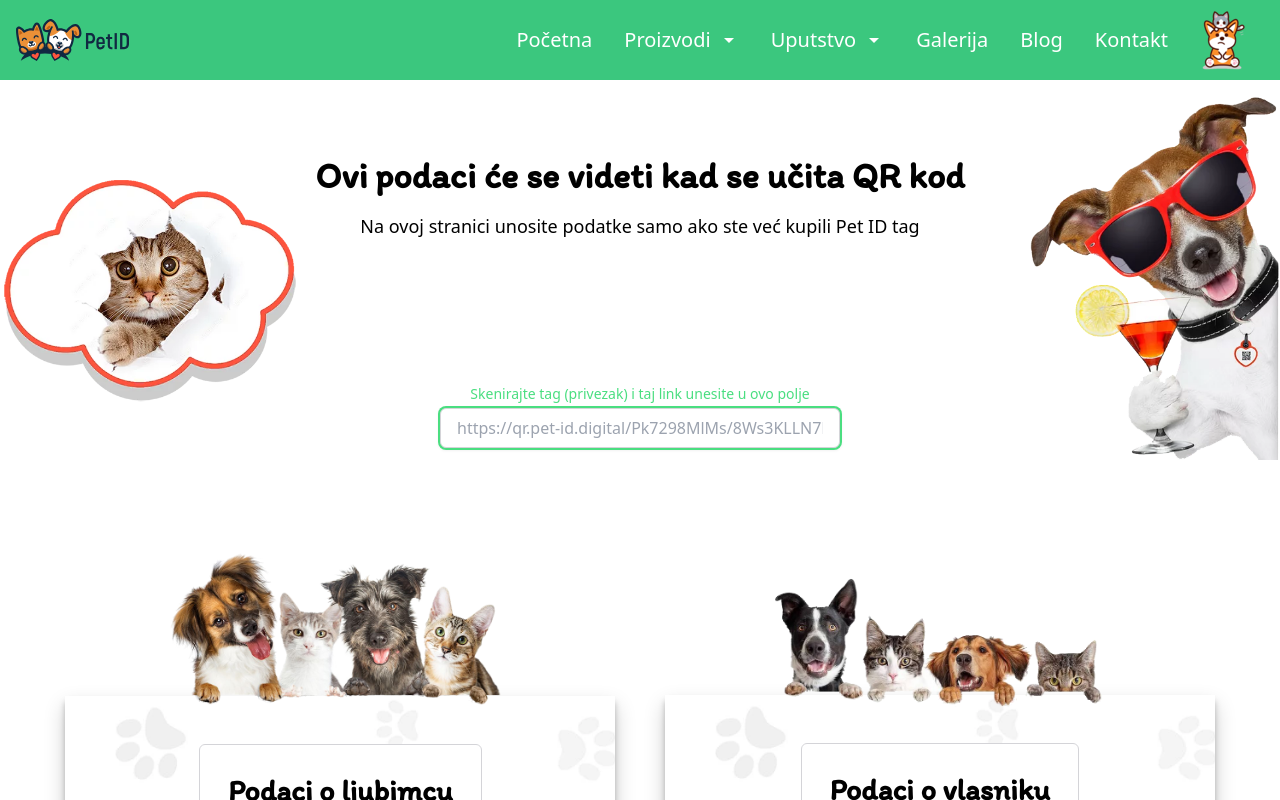
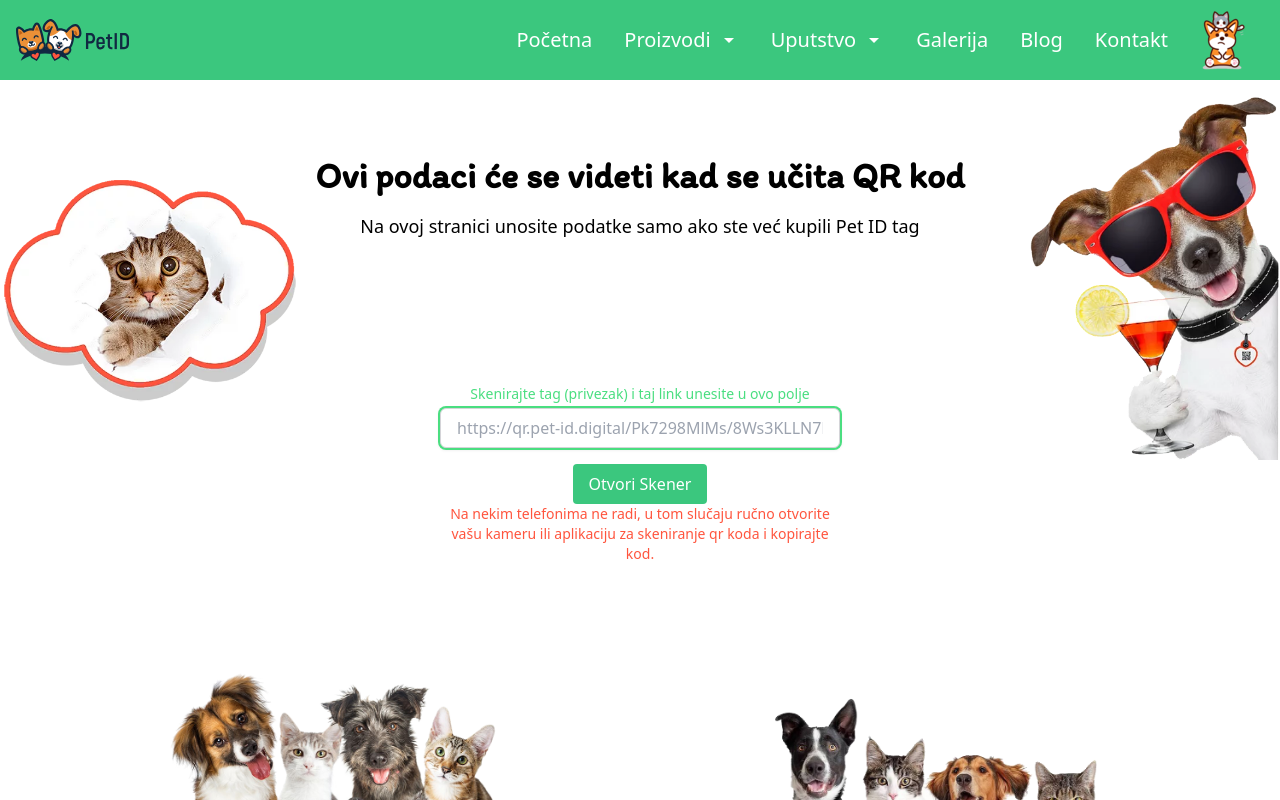
Before and after one commit to alexdevranger/pet-id.rs, a React (Create React App) app: page /moj-ljubimac in a window 1280 px wide. Shown: the top 800 px of the page. Built offline with nearby package versions, Linux system fonts and the light colour scheme.

Commit message:
namesten skener na moj-ljubimac

```diff
--- a/src/App.js
+++ b/src/App.js
@@ -39,7 +39,7 @@ function App() {
           <Route exact path="/uputstvo" element={<Uputstvo />} />
           <Route exact path="/veleprodaja" element={<Veleprodaja />} />
           <Route exact path="/sve-kombinacije" element={<SveBoje />} />
-          <Route exact path="/proba-skenera" element={<ProbaScenera />} />
+          {/* <Route exact path="/proba-skenera" element={<ProbaScenera />} /> */}
           {/* <Route exact path="/kupi-kao-poklon" element={<Poklon />} /> */}
           {/* <Route exact path="/udomi" element={<Udomi />} /> */}
           <Route
--- a/src/components/MojLjubimac.js
+++ b/src/components/MojLjubimac.js
@@ -160,8 +160,13 @@ const MojLjubimac = () => {
     }
   };
   const handleError = (err) => {
+    ErrorScanning();
     console.error(err);
   };
+  const ErrorScanning = () =>
+    toast.error(
+      "Greška prilikom skeniranja qr koda, zatvorite skener i pokušajte ručno da kopirate qr kod."
+    );
   return (
     <div>
       <form>
@@ -177,7 +182,7 @@ const MojLjubimac = () => {
               </p>
             </div>
 
-            <div className="group relative w-52 min-[450px]:w-60 sm:w-72 md:w-[400px] m-auto pb-10 sm:pb-24 mt-7">
+            <div className="group relative w-52 min-[450px]:w-60 sm:w-72 md:w-[400px] m-auto pb-10 sm:pb-24 mt-7 text-center">
               <label
                 htmlFor="linkPetId"
                 className="block w-full pb-1 text-sm font-medium text-gray-500 transition-all duration-200 ease-in-out group-focus-within:text-green-400 text-center"
@@ -204,31 +209,43 @@ const MojLjubimac = () => {
                 placeholder="https://qr.pet-id.digital/Pk7298MlMs/8Ws3KLLN7b"
                 className="peer h-10 w-full border border-zinc-300 rounded-md bg-gray-50 px-4 font-normal outline-none drop-shadow-sm transition-all duration-200 ease-in-out focus:bg-white focus:ring-2 focus:ring-green-400"
               />
-              {/* <button
+              <button
                 onClick={(e) => {
                   e.preventDefault();
                   setShowQRScanner(!showQRScanner);
                 }}
-                className="bg-blue-500 text-white px-4 py-2 rounded ml-4"
+                className="bg-[#3BC77E] text-white px-4 py-2 rounded mt-4"
               >
                 {" "}
-                {showQRScanner ? "Close Scanner" : "Open Scanner"}
-              </button> */}
+                {showQRScanner ? "Zatvori Skener" : "Otvori Skener"}
+              </button>
+              <label
+                htmlFor="linkPetId"
+                className="block w-full pb-1 text-sm font-medium text-gray-500 transition-all duration-200 ease-in-out group-focus-within:text-[#FF553E] text-center"
+              >
+                Na nekim telefonima ne radi, u tom slučaju ručno otvorite vašu
+                kameru ili aplikaciju za skeniranje qr koda i kopirajte kod.
+              </label>
+              <Toaster
+                position="top-center"
+                toastOptions={{
+                  className: "",
+                  style: {
+                    border: "1px solid red",
+                    padding: "16px",
+                    color: "red",
+                    width: "300px",
+                    background: "white",
+                  },
+                }}
+              />
               {showQRScanner && (
                 <QrReader
                   delay={300}
-                  // onError={() => {
-                  //   alert("error");
-                  //   //setShowQRScanner(false);
-                  // }}
-                  // onScan={(result) => {
-                  //   setValue("linkPetId", result);
-                  //   setShowQRScanner(false);
-                  // }}
-                  // facingMode="environment"
                   onError={handleError}
                   onScan={handleScan}
                   style={{ width: "100%" }}
+                  facingMode="environment"
                 />
               )}
               {errors.linkPetId && (
```
